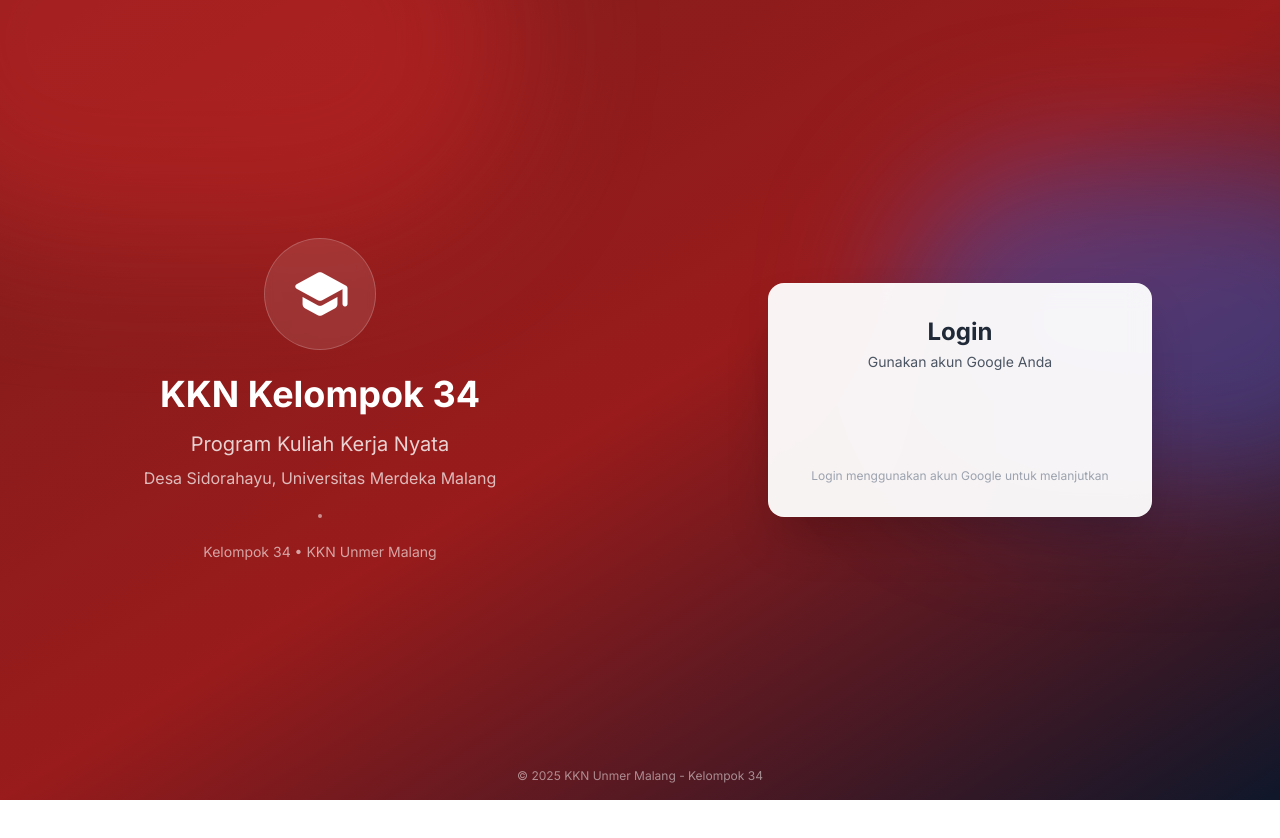
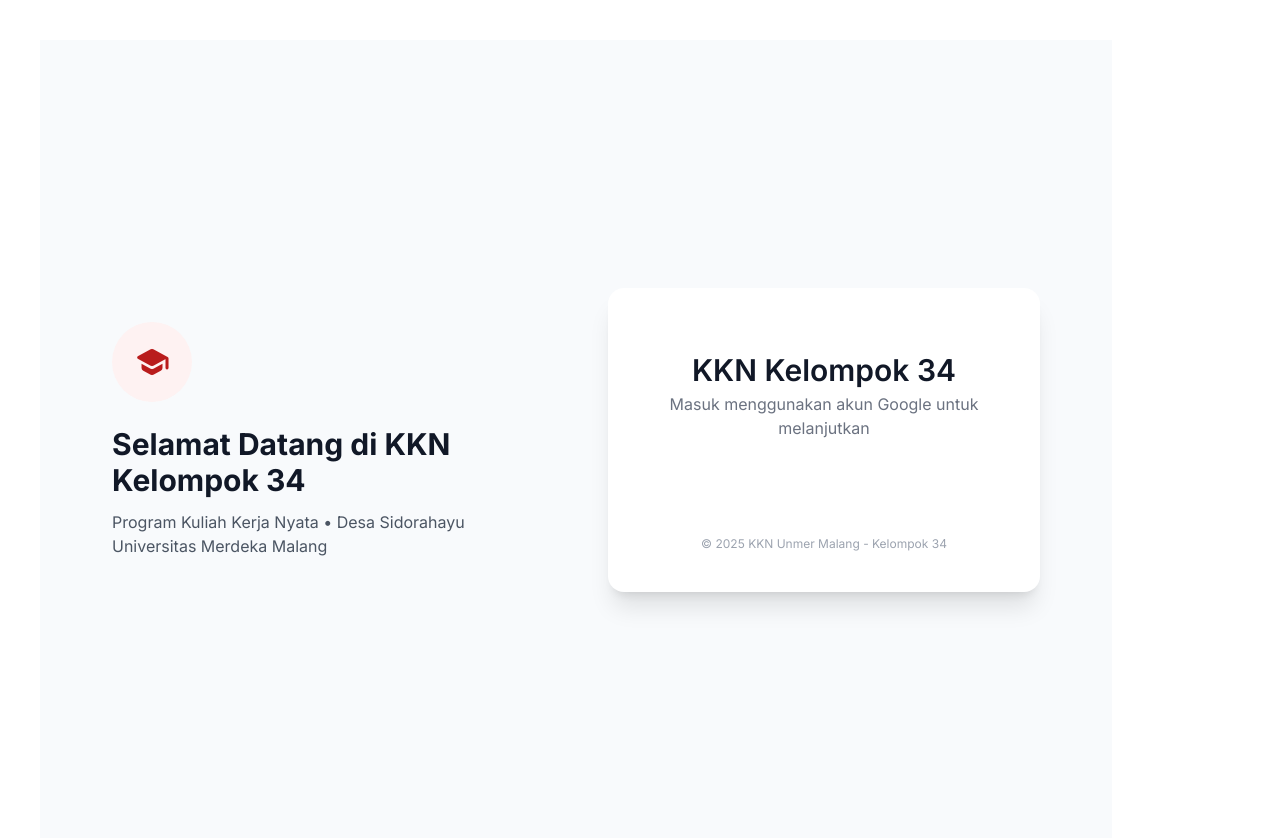
Before and after one commit to Karmita89/Yosefa-Karmita-Sung, a React (Vite) app: page / in a window 1280 px wide. Shown: the top 838 px of the page. Before the commit the page ends 800 px from the top, so only its background shows below. Built offline with nearby package versions, Linux system fonts and the light colour scheme.

Commit message:
ubah tampilan login

```diff
--- a/components/Login.tsx
+++ b/components/Login.tsx
@@ -64,7 +64,7 @@
         <div className="absolute top-[20%] -right-[10%] w-[40%] h-[40%] bg-blue-600 rounded-full mix-blend-multiply filter blur-[128px] opacity-40 animate-blob animation-delay-2000"></div>
       </div>
 
-      <div className="bg-white/95 backdrop-blur-md p-8 rounded-2xl shadow-2xl w-full max-w-md z-10 border border-white/20">
+      <div className="bg-white/95 backdrop-blur-md p-8 rounded-2xl shadow-2xl w-full lg:max-w-3xl z-10 border border-white/20">
         <div className="text-center mb-8">
           <div className="w-20 h-20 bg-red-100 rounded-full flex items-center justify-center mx-auto mb-4 shadow-inner">
             <span className="material-icons-round text-4xl text-red-800">school</span>
@@ -172,7 +172,7 @@
 
   return (
     <div className="min-h-screen flex items-center justify-center bg-gray-100 p-4">
-      <div className="bg-white p-6 rounded-xl shadow-md w-full max-w-sm text-center">
+      <div className="bg-white p-6 rounded-xl shadow-md w-full sm:max-w-lg lg:max-w-none text-center lg:text-left">
         <h1 className="text-2xl font-bold mb-6">Login</h1>
         <div id="googleSignIn" className="mb-4"></div>
         {loading && (
--- a/src/App.tsx
+++ b/src/App.tsx
@@ -15,12 +15,14 @@
   };
 
   return (
-    <div className="antialiased text-gray-800">
-      {user ? (
-        <Dashboard user={user} onLogout={handleLogout} />
-      ) : (
-        <Login onLogin={handleLogin} />
-      )}
+    <div className="antialiased text-gray-800 min-h-screen">
+      <div className="max-w-6xl mx-auto p-6 lg:p-10">
+        {user ? (
+          <Dashboard user={user} onLogout={handleLogout} />
+        ) : (
+          <Login onLogin={handleLogin} />
+        )}
+      </div>
     </div>
   );
 }
--- a/src/components/Dashboard.tsx
+++ b/src/components/Dashboard.tsx
@@ -37,7 +37,8 @@
     <div className="min-h-screen bg-gray-50">
       {/* Top Navbar */}
       <header className="bg-white sticky top-0 z-30 shadow-sm border-b border-gray-200">
-        <div className="w-full px-4 sm:px-6 lg:px-8 py-3 sm:py-4 flex justify-between items-center">
+        <div className="w-full">
+          <div className="w-full lg:max-w-5xl xl:max-w-6xl mx-auto px-4 sm:px-6 lg:px-8 py-3 sm:py-4 flex justify-between items-center">
           <div className="flex items-center gap-3">
              {user.photoUrl ? (
                <img src={user.photoUrl} alt={user.name} className="w-10 h-10 rounded-full border border-gray-200" />
@@ -55,12 +56,16 @@
             <span className="material-icons-round">logout</span>
           </button>
         </div>
+        </div>
       </header>
 
       {/* Main Content */}
-      <div className="w-full px-4 sm:px-6 lg:px-8 py-6 sm:py-8 lg:py-10">
-        {/* Stats Cards - Responsive Grid */}
-        <div className="w-full grid grid-cols-1 sm:grid-cols-2 gap-4 sm:gap-6 mb-8 max-w-6xl mx-auto">
+      <div className="w-full">
+        <div className="w-full lg:max-w-5xl xl:max-w-6xl mx-auto px-4 sm:px-6 lg:px-8 py-6 sm:py-8 lg:py-10">
+          <div className="grid grid-cols-1 lg:grid-cols-4 gap-6">
+            {/* Left column: stats + actions */}
+            <div className="space-y-6 lg:col-span-1">
+              <div className="grid grid-cols-1 gap-4">
                 <div className="bg-white p-4 sm:p-6 rounded-xl shadow-sm border border-gray-100 hover:shadow-md transition-shadow">
                   <p className="text-xs sm:text-sm text-gray-500 mb-2">Total Kehadiran</p>
                   <p className="text-2xl sm:text-3xl font-bold text-gray-800">{records.length} <span className="text-sm sm:text-base font-normal text-gray-400">Kali</span></p>
@@ -75,9 +80,8 @@
                 </div>
               </div>
 
-        {/* Action Button */}
               {!showForm && (
-          <div className="max-w-6xl mx-auto mb-8">
+                <div>
                   <Button
                     onClick={() => setShowForm(true)}
                     className="w-full sm:w-auto px-6 sm:px-8 py-3 sm:py-4 shadow-md text-base sm:text-lg"
@@ -88,9 +92,8 @@
                 </div>
               )}
 
-        {/* Form Overlay */}
               {showForm && (
-          <div className="max-w-6xl mx-auto mb-8">
+                <div>
                   <AttendanceForm
                     userId={user.id}
                     onSubmit={handleNewRecord}
@@ -98,14 +101,19 @@
                   />
                 </div>
               )}
+            </div>
 
-        {/* History Section */}
-        <div className="max-w-6xl mx-auto">
+            {/* Right column: history */}
+            <div className="lg:col-span-3">
               <h3 className="text-lg sm:text-xl font-bold text-gray-800 mb-4 flex items-center gap-2">
                 <span className="material-icons-round text-gray-400">history</span>
                 Riwayat Aktivitas
               </h3>
+              <div>
                 <HistoryList records={records} />
+              </div>
+            </div>
+          </div>
         </div>
       </div>
     </div>
--- a/src/components/Login.tsx
+++ b/src/components/Login.tsx
@@ -94,81 +94,46 @@
   }, [onLogin]);
 
   return (
-    <div className="w-screen h-screen bg-gradient-to-br from-red-900 via-red-800 to-slate-900 relative overflow-hidden flex flex-col md:flex-row">
-      {/* Background decoration */}
-      <div className="absolute inset-0 overflow-hidden z-0">
-        <div className="absolute -top-[20%] -left-[10%] w-[50%] h-[50%] bg-red-600 rounded-full mix-blend-multiply filter blur-3xl opacity-40"></div>
-        <div className="absolute top-[20%] -right-[10%] w-[40%] h-[40%] bg-blue-600 rounded-full mix-blend-multiply filter blur-3xl opacity-40"></div>
+    <div className="w-full min-h-screen bg-slate-50 flex flex-col lg:flex-row items-center justify-center px-4 py-6 lg:px-10 lg:py-0">
+      {/* Left: Branding (desktop only) */}
+      <div className="hidden lg:flex lg:w-1/2 h-full items-center justify-center p-8">
+        <div className="w-full max-w-lg">
+          <div className="mb-6">
+            <div className="flex items-center justify-center w-20 h-20 rounded-full bg-red-50">
+              <span className="material-icons-round text-4xl text-red-700">school</span>
             </div>
-
-      {/* Left Column - Info Section (Desktop Only) */}
-      <div className="hidden md:flex md:w-1/2 flex-col items-center justify-center p-8 lg:p-12 z-10">
-        <div className="max-w-md text-center">
-          <div className="w-20 h-20 lg:w-28 lg:h-28 bg-white/10 rounded-full flex items-center justify-center mx-auto mb-6 backdrop-blur-sm border border-white/20">
-            <span className="material-icons-round text-5xl lg:text-6xl text-white">school</span>
           </div>
-          <h1 className="text-3xl lg:text-4xl font-bold text-white mb-4">KKN Kelompok 34</h1>
-          <p className="text-lg lg:text-xl text-white/80 mb-2">Program Kuliah Kerja Nyata</p>
-          <p className="text-base text-white/70 mb-6">Desa Sidorahayu, Universitas Merdeka Malang</p>
-          <div className="w-1 h-1 bg-white/50 rounded-full mx-auto mb-6"></div>
-          <p className="text-sm text-white/60">
-            Kelompok 34 • KKN Unmer Malang
-          </p>
+          <h2 className="text-3xl font-bold text-gray-900 mb-3">Selamat Datang di KKN Kelompok 34</h2>
+          <p className="text-base text-gray-600">Program Kuliah Kerja Nyata • Desa Sidorahayu<br/>Universitas Merdeka Malang</p>
         </div>
       </div>
 
-      {/* Right Column / Mobile Section - Login Card */}
-      <div className="w-full md:w-1/2 flex items-center justify-center p-4 sm:p-6 md:p-8 lg:p-12 z-10">
-        <div className="bg-white/95 backdrop-blur-md rounded-2xl shadow-2xl w-full max-w-sm p-6 sm:p-8 border border-white/20">
-          {/* Mobile Header (hidden on desktop) */}
-          <div className="md:hidden text-center mb-8">
-            <div className="w-16 h-16 bg-red-100 rounded-full flex items-center justify-center mx-auto mb-4 shadow-inner">
-              <span className="material-icons-round text-4xl text-red-800">school</span>
-            </div>
-            <h1 className="text-2xl font-bold text-gray-800 mb-2">KKN Kelompok 34</h1>
-            <p className="text-sm text-gray-600 mb-1">Desa Sidorahayu</p>
-            <p className="text-xs text-red-700 font-medium">Universitas Merdeka Malang</p>
+      {/* Right: Login card */}
+      <div className="w-full lg:w-1/2 flex items-center justify-center p-4 lg:p-8">
+        <div className="w-full bg-white rounded-2xl shadow-xl p-6 lg:p-10">
+          <div className="flex flex-col items-center space-y-6">
+            <div className="flex items-center justify-center w-14 h-14 rounded-full bg-red-50 lg:hidden">
+              <span className="material-icons-round text-3xl text-red-700">school</span>
             </div>
 
-          {/* Desktop Header (hidden on mobile) */}
-          <div className="hidden md:block text-center mb-8">
-            <h2 className="text-2xl font-bold text-gray-800 mb-1">Login</h2>
-            <p className="text-sm text-gray-600">Gunakan akun Google Anda</p>
+            <div className="text-center w-full">
+              <h1 className="text-2xl lg:text-3xl font-semibold text-gray-900">KKN Kelompok 34</h1>
+              <p className="text-sm lg:text-base text-gray-500 mt-1">Masuk menggunakan akun Google untuk melanjutkan</p>
             </div>
 
-          {/* Google Sign-In Button Container */}
-          <div className="flex justify-center mb-6">
-            <div
-              id="googleSignIn"
-              style={{
-                minHeight: '40px',
-                display: 'flex',
-                alignItems: 'center',
-                justifyContent: 'center',
-              }}
-            ></div>
+            <div className="w-full">
+              <div id="googleSignIn" className="w-full flex items-center justify-center h-12"></div>
             </div>
 
-          {/* Loading state shown while waiting */}
             {!googleReady && (
-            <div className="flex justify-center py-4">
-              <div className="flex flex-col items-center gap-2">
+              <div className="w-full flex items-center justify-center py-2">
                 <div className="w-5 h-5 border-2 border-red-600 border-t-transparent rounded-full animate-spin"></div>
-                <p className="text-xs text-gray-500">Memuat Google Sign-In...</p>
-              </div>
               </div>
             )}
 
-          {/* Helper text */}
-          <p className="text-xs text-center text-gray-400 mt-6">
-            Login menggunakan akun Google untuk melanjutkan
-          </p>
+            <p className="text-xs text-gray-400 text-center">&copy; {new Date().getFullYear()} KKN Unmer Malang - Kelompok 34</p>
           </div>
         </div>
-
-      {/* Copyright Footer */}
-      <div className="absolute bottom-4 left-0 right-0 text-white/50 text-xs text-center z-0 pointer-events-none">
-        &copy; {new Date().getFullYear()} KKN Unmer Malang - Kelompok 34
       </div>
     </div>
   );
```
Lines whose indentation alone changed are shown as unchanged.
